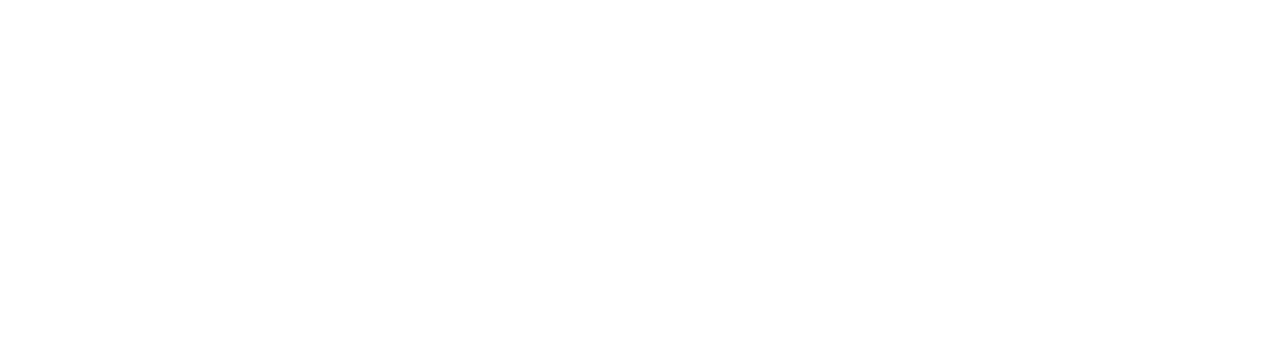
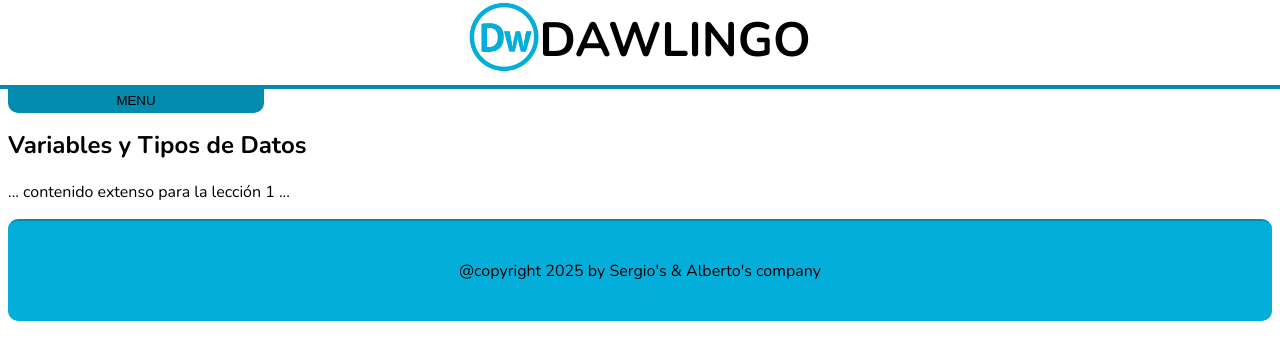
Before and after one commit to ENTORNOSBARBACID/DAWLINGO, an Angular app: page /home/home/info-lecciones/1 in a window 1280 px wide. Before the commit this address led to /. Shown: the top 360 px of the page. Built offline with nearby package versions, Linux system fonts and the light colour scheme.

Commit message:
json contenido lecciones

```diff
--- a/src/app/app.routes.ts
+++ b/src/app/app.routes.ts
@@ -8,6 +8,7 @@
 import { MiCuentaComponent } from './componentes/mi-cuenta/mi-cuenta.component';
 import { CursoNivelesComponent } from './componentes/curso-niveles/curso-niveles.component';
 import { PreguntasComponent } from './componentes/preguntas/preguntas.component';
+import { InfoLeccionesComponent } from './componentes/info-lecciones/info-lecciones.component';
 
 export const routes: Routes = [
   { path: '', component: LoginComponent },
@@ -22,6 +23,7 @@
       { path: 'mi-cuenta', component: MiCuentaComponent },
       { path: 'curso-niveles/:nombre', component: CursoNivelesComponent },
       { path: 'lecciones/:id', component: PreguntasComponent },
+      { path: 'home/info-lecciones/:id', component: InfoLeccionesComponent },
     ],
   },
 ];
--- a/src/app/componentes/component.module.ts
+++ b/src/app/componentes/component.module.ts
@@ -11,6 +11,7 @@
 import { CursoNivelesComponent } from './curso-niveles/curso-niveles.component';
 import { PreguntasComponent } from './preguntas/preguntas.component';
 import { FormsModule } from '@angular/forms';
+import { InfoLeccionesComponent } from './info-lecciones/info-lecciones.component';
 
 @NgModule({
   declarations: [
@@ -22,6 +23,7 @@
     MiCuentaComponent,
     CursoNivelesComponent,
     PreguntasComponent,
+    InfoLeccionesComponent,
   ],
   imports: [
     CommonModule,
@@ -39,6 +41,7 @@
     MiCuentaComponent,
     CursoNivelesComponent,
     PreguntasComponent,
+    InfoLeccionesComponent,
   ],
 })
 export class ComponentModule {}
--- a/src/app/componentes/curso-detalle/curso-detalle.component.ts
+++ b/src/app/componentes/curso-detalle/curso-detalle.component.ts
@@ -14,7 +14,7 @@
 export class CursoDetalleComponent {
   cursos: ICursos[] = [];
   id: number = 0;
-  idUsu: number=0;
+  idUsu: number = 0;
   constructor(
     private data: ServicioService,
     private router: ActivatedRoute,
@@ -28,27 +28,26 @@
     });
   }
   ngOnInit() {
-    this.getId()
+    this.getId();
     this.router.paramMap.subscribe((params: ParamMap) => {
       const idParam = params.get('id') || '';
       this.id = idParam ? Number(idParam) : 0;
     });
-
   }
-  getId(){
-    this.idUsu=this.login.retornarId()
-    console.log("id: "+this.idUsu)
+  getId() {
+    this.idUsu = this.login.retornarId();
+    console.log('id: ' + this.idUsu);
   }
 
   inscribirse(curso: ICursos) {
     this.data.addUsuarioCurso(this.idUsu, curso.id).subscribe({
-  next: (res: any) => {
-    console.log("Mensaje:", res.mensaje);
-    this.route.navigate(['/home/curso-niveles', curso.nombre]);
-  },
-  error: (err) => {
-    console.error("Error al inscribirse:", err);
-  }
-});
+      next: (res: any) => {
+        console.log('Mensaje:', res.mensaje);
+        this.route.navigate(['/home/curso-niveles', curso.nombre]);
+      },
+      error: (err) => {
+        console.error('Error al inscribirse:', err);
+      },
+    });
   }
 }
--- /dev/null
+++ b/src/app/componentes/info-lecciones/info-lecciones.component.html
@@ -0,0 +1,4 @@
+<div *ngIf="contenidoLeccion">
+  <h2>{{ contenidoLeccion.titulo }}</h2>
+  <p style="white-space: pre-line">{{ contenidoLeccion.contenido }}</p>
+</div>
--- /dev/null
+++ b/src/app/componentes/info-lecciones/info-lecciones.component.ts
@@ -0,0 +1,58 @@
+import { Component, OnInit } from '@angular/core';
+import { ActivatedRoute } from '@angular/router';
+import { Router } from 'express';
+
+@Component({
+  selector: 'app-info-lecciones',
+  standalone: false,
+
+  templateUrl: './info-lecciones.component.html',
+  styleUrl: './info-lecciones.component.css',
+})
+export class InfoLeccionesComponent implements OnInit {
+  leccionId: number | null = null;
+  contenidoLeccion: any = null;
+
+  lecciones = [
+    {
+      id: 1,
+      titulo: 'Variables y Tipos de Datos',
+      contenido: '... contenido extenso para la lección 1 ...',
+    },
+    {
+      id: 2,
+      titulo: 'Operadores',
+      contenido: '... contenido extenso para la lección 2 ...',
+    },
+    {
+      id: 3,
+      titulo: 'Entrada y Salida de Datos',
+      contenido: '... contenido extenso para la lección 3 ...',
+    },
+    {
+      id: 4,
+      titulo: 'Comentarios y Buenas Prácticas',
+      contenido: '... contenido extenso para la lección 4 ...',
+    },
+  ];
+
+  constructor(private route: ActivatedRoute) {}
+
+  ngOnInit() {
+    this.route.paramMap.subscribe((params) => {
+      const idParam = params.get('id');
+      this.leccionId = idParam ? +idParam : null;
+
+      if (this.leccionId) {
+        this.contenidoLeccion = this.lecciones.find(
+          (l) => l.id === this.leccionId
+        );
+      } else {
+        this.contenidoLeccion = {
+          titulo: 'Lección no encontrada',
+          contenido: 'Selecciona una lección válida.',
+        };
+      }
+    });
+  }
+}
--- a/src/app/componentes/lecciones/lecciones.component.html
+++ b/src/app/componentes/lecciones/lecciones.component.html
@@ -6,7 +6,7 @@
     <h2>{{ nombreUsuario }}</h2>
   </div>
   <div *ngFor="let leccion of lecciones">
-    <a routerLink="/home/lecciones/{{leccion.id}}">
+    <a routerLink="/home/lecciones/{{ leccion.id }}">
       <button
         class="leccion-btn"
         [class.disabled]="false"
--- a/src/app/componentes/lecciones/lecciones.component.ts
+++ b/src/app/componentes/lecciones/lecciones.component.ts
@@ -25,8 +25,6 @@
 
   seleccionarLeccion(leccion: any) {
     console.log('Lección seleccionada:', leccion);
-    this.router.navigate(['home/lecciones', leccion.id], {
-      state: { usuario: this.nombreUsuario },
-    });
+    this.router.navigate(['home/info-lecciones', leccion.id]);
   }
 }
--- a/src/app/servicio/servicio.service.ts
+++ b/src/app/servicio/servicio.service.ts
@@ -47,14 +47,27 @@
     );
   }
 
-  addUsuarioCurso(idUsu:number, idCurso:number){
-
+  addUsuarioCurso(idUsu: number, idCurso: number) {
     const body = {
       usuario_id: idUsu,
-      curso_id: idCurso
+      curso_id: idCurso,
     };
-    console.log(body)
-    return this.http
-      .post(environment.apiUrl + '/UsuarioProgreso/addUsuarioProgreso', body);
+    console.log(body);
+    return this.http.post(
+      environment.apiUrl + '/UsuarioProgreso/addUsuarioProgreso',
+      body
+    );
+  }
+
+  UsuarioApuntado(idUsu: number, idCurso: number) {
+    const body = {
+      usuario_id: idUsu,
+      curso_id: idCurso,
+    };
+    console.log(body);
+    return this.http.post(
+      environment.apiUrl + '/UsuarioProgreso/addUsuarioProgreso',
+      body
+    );
   }
 }
```
Also changed, not shown: public/sources/fundamentos_py.json (added, +20 -0 lines), src/app/componentes/info-lecciones/info-lecciones.component.css (added), 1 other file (tests, documents, lock files or other folders). Lines whose indentation alone changed are shown as unchanged.
